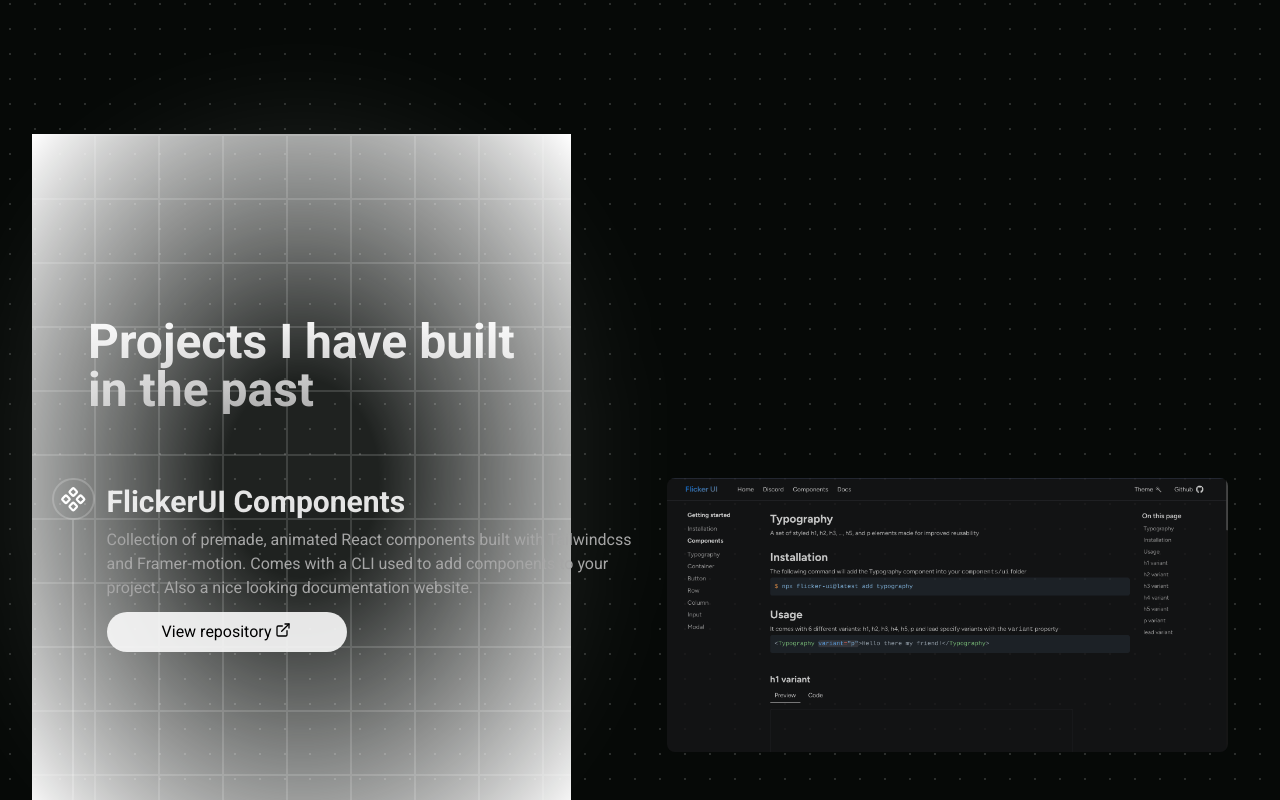
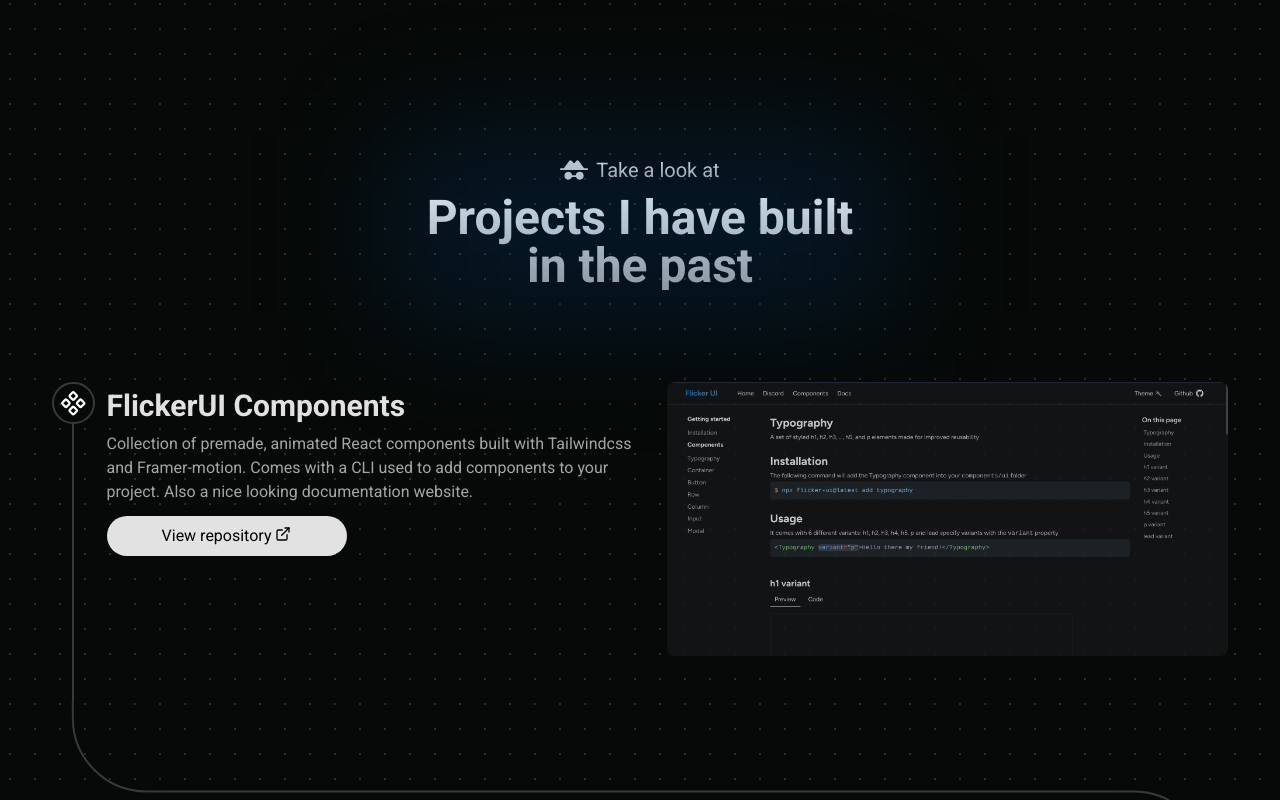
Before and after one commit to Humboorgir/portfolio-v3, a Next.js app: page / in a window 1280 px wide. Shown: the part 1480-2280 px from the top of the page. Built offline with nearby package versions, Linux system fonts and the light colour scheme.

Commit message:
feat: rework projects section title

```diff
--- a/src/components/home/projects-section/title.tsx
+++ b/src/components/home/projects-section/title.tsx
@@ -1,27 +1,25 @@
 import Column from "@/components/ui/column";
 import Text from "@/components/ui/text";
 import Image from "next/image";
+import { IoSearch } from "react-icons/io5";
+import { PiDetectiveFill } from "react-icons/pi";
 
 const Title = () => {
   return (
-    <Column
-      items="start"
-      className="relative p-6 md:p-14 md:!pt-44 max-w-[50vw] mr-auto
-    border-left-2 border-top-2 border-ring">
-      <div className="bg-white/10 absolute left-0 right-0 top-0 -bottom-full rounded-full blur-3xl z-10" />
-      <div
-        className="absolute top-0 left-0 right-0 -bottom-full z-10 inset-0 pointer-events-none flex items-center justify-center
- dark:bg-black bg-white [mask-image:radial-gradient(ellipse_at_center,transparent_20%,black)]"
-      />
-      <div className="absolute left-0 right-0 top-0 -bottom-full bg-grid-[#ffffff25]" />
-
+    <Column className="relative mb-16 p-5 px-10">
       <Text
-        className="relative bg-clip-text text-left text-transparent bg-gradient-to-b from-neutral-100 to-neutral-400"
+        className="flex items-center relative bg-clip-text text-xl text-transparent text-center bg-gradient-to-b from-neutral-100 to-neutral-400"
+        variant="lead">
+        <PiDetectiveFill className="h-7 w-7 text-neutral-300 mr-2" /> Take a look at
+      </Text>
+      <Text
+        className="relative bg-clip-text text-transparent text-center bg-gradient-to-b from-neutral-100 to-neutral-400"
         variant="h2">
         Projects I have built
         <br />
         in the past
       </Text>
+      <div className="absolute left-0 right-0 top-0 bottom-0 bg-primary/20 blur-3xl" />
     </Column>
   );
 };
```
